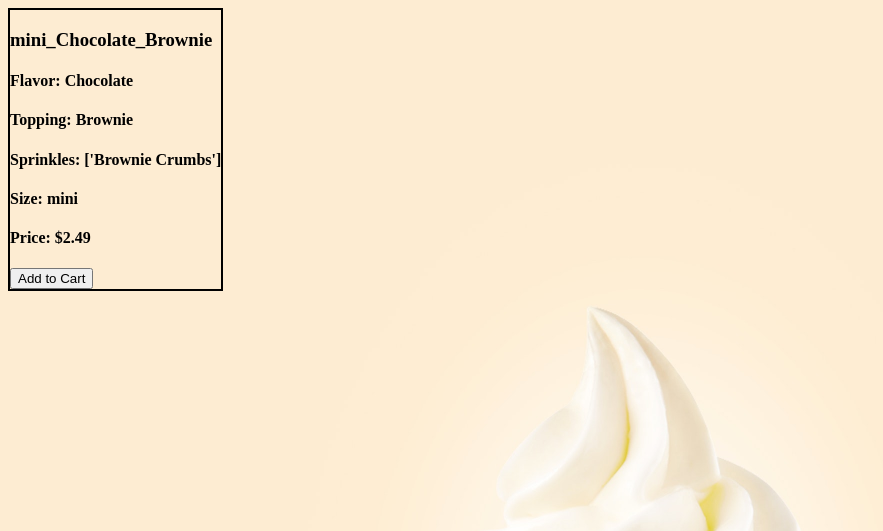
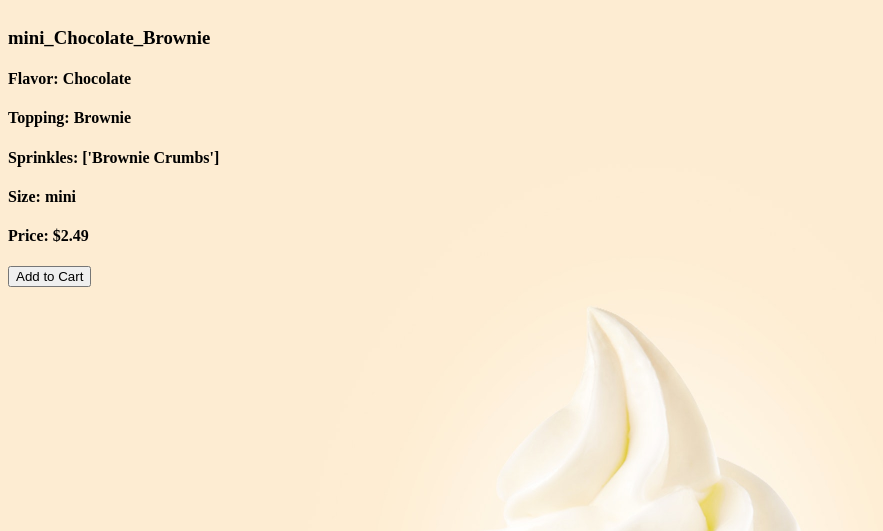
Before and after one commit to ryanott01/PY-UNIT-2, a Flask app: a page that uses py-proj-2/templates/individual_icecream.html in a window 1280 px wide. Shown: the top 531 px of the page, without its empty margins (0-883 px from the left). Run offline with Flask 2, Linux system fonts and the light colour scheme.

Commit message:
Update individual_icecream.html

```diff
--- a/py-proj-2/templates/individual_icecream.html
+++ b/py-proj-2/templates/individual_icecream.html
@@ -8,7 +8,6 @@
 </head>
 
 <body>
-    <div class="thediv">
     <h3>{{ icecream["name"] }}</h3>
     <h4>Flavor: {{ icecream["flavor"] }}</h4>
     <h4>Topping: {{ icecream["topping"] }}</h4>
```
